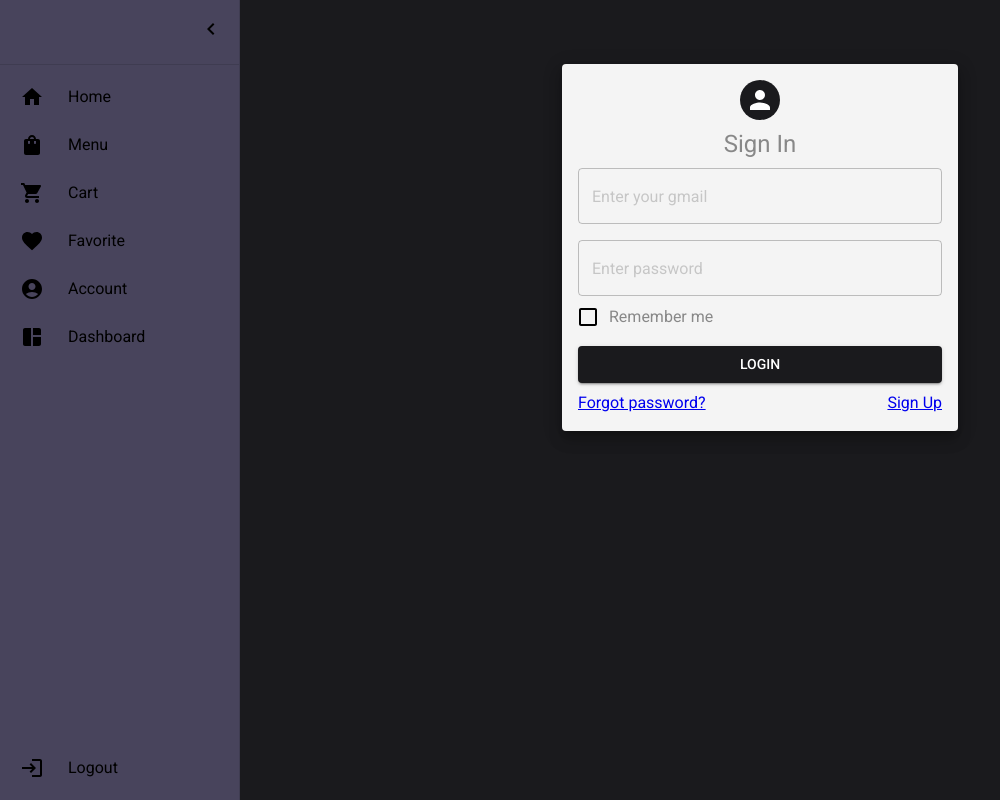
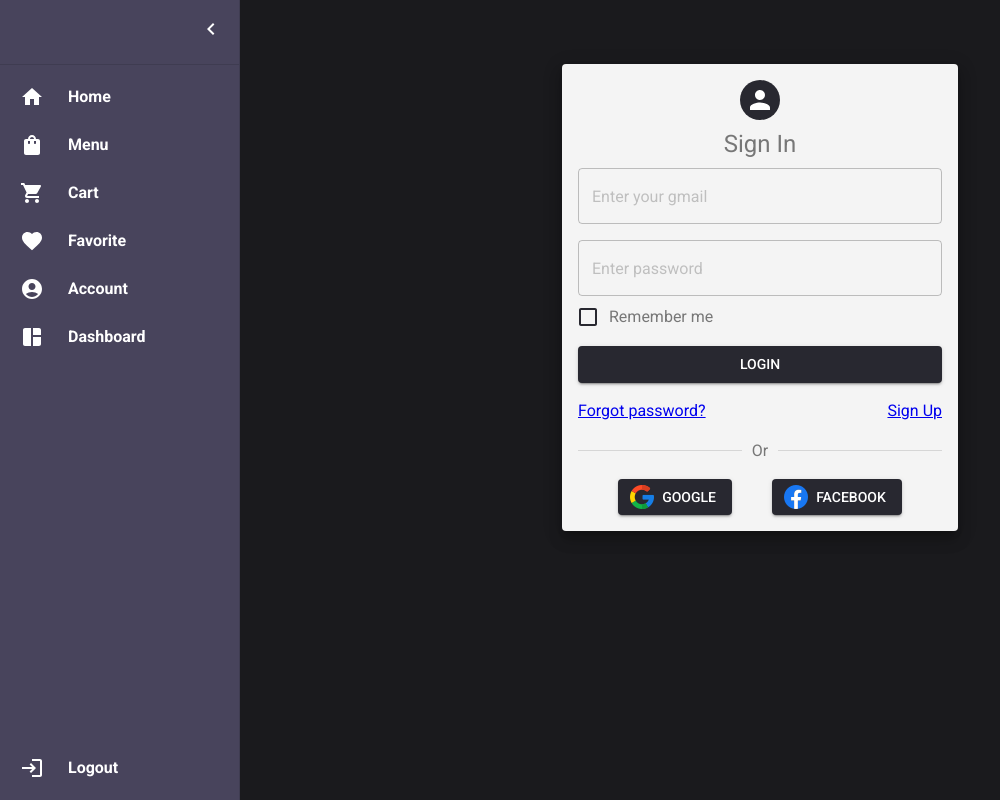
Before and after one commit to zerrorTwo/zerror-Two-Store, a React (Vite) app in the folder frontend/: page /login in a window 1280 px wide. Both pictures are taken after a click on the button "open drawer". Shown: the whole page, without its empty margins (0-1000 px from the left). Built offline with nearby package versions, Linux system fonts and the light colour scheme.

Commit message:
add icon fb gg

```diff
--- /dev/null
+++ b/frontend/src/components/ButtonWIthIcon.jsx
@@ -0,0 +1,21 @@
+import { Button } from "@mui/material";
+import { Link } from "react-router-dom";
+import PropTypes from "prop-types"; // Import PropTypes for prop validation
+
+function ButtonWithIcon({ text, icon, link }) {
+  return (
+    <Link to={link} style={{ textDecoration: "none" }}>
+      <Button variant="contained" startIcon={<img src={icon} alt="icon" />}>
+        {text}
+      </Button>
+    </Link>
+  );
+}
+
+ButtonWithIcon.propTypes = {
+  text: PropTypes.string.isRequired,
+  icon: PropTypes.string.isRequired,
+  link: PropTypes.string.isRequired,
+};
+
+export default ButtonWithIcon;
--- a/frontend/src/components/NavItem.jsx
+++ b/frontend/src/components/NavItem.jsx
@@ -6,6 +6,7 @@ import {
   ListItemIcon,
   ListItemText,
   Tooltip,
+  Typography,
 } from "@mui/material";
 import { useTheme } from "@mui/material/styles"; // Import useTheme
 
@@ -35,11 +36,18 @@ const NavItem = ({ to, icon, text, open = false, onClick = undefined }) => {
               {icon}
             </ListItemIcon>
             <ListItemText
-              primary={text}
-              sx={{
-                color: theme.palette.text.secondary, // Corrected color assignment
-                ...(open ? { opacity: 1 } : { opacity: 0 }), // Ternary to handle opacity based on 'open'
-              }}
+              primary={
+                <Typography
+                  variant="body1" // You can customize the variant if needed
+                  sx={{
+                    fontWeight: "bold", // Try bold font weight here
+                    color: theme.palette.text.secondary,
+                    opacity: open ? 1 : 0,
+                  }}
+                >
+                  {text}
+                </Typography>
+              }
             />
           </ListItemButton>
         </Tooltip>
--- a/frontend/src/components/Switcher.jsx
+++ b/frontend/src/components/Switcher.jsx
@@ -8,6 +8,7 @@ import {
   Menu,
   MenuItem,
   Tooltip,
+  Typography,
   useTheme,
 } from "@mui/material";
 import ArrowRightIcon from "@mui/icons-material/ArrowRight";
@@ -47,11 +48,18 @@ const Switcher = ({ icon, text, open = false, dropdownItems = [] }) => {
           </ListItemIcon>
 
           <ListItemText
-            primary={text}
-            sx={{
-              color: theme.palette.text.secondary,
-              ...(open ? { opacity: 1 } : { opacity: 0 }),
-            }}
+            primary={
+              <Typography
+                variant="body1" // You can customize the variant if needed
+                sx={{
+                  fontWeight: "bold", // Try bold font weight here
+                  color: theme.palette.text.secondary,
+                  opacity: open ? 1 : 0,
+                }}
+              >
+                {text}
+              </Typography>
+            }
           />
         </ListItemButton>
       </Tooltip>
--- a/frontend/src/pages/Auth/Login.jsx
+++ b/frontend/src/pages/Auth/Login.jsx
@@ -5,6 +5,7 @@ import {
   Checkbox,
   CircularProgress,
   Container,
+  Divider,
   FormControlLabel,
   Grid,
   Paper,
@@ -19,6 +20,7 @@ import { useState } from "react";
 import { useLoginMutation } from "../../redux/api/authApiSlice";
 import { toast } from "react-toastify"; // Import only toast
 import "react-toastify/dist/ReactToastify.css"; // Đảm bảo import CSS của Toastify
+import ButtonWithIcon from "../../components/ButtonWIthIcon";
 
 function Login() {
   // const urlParams = new URLSearchParams(window.location.search);
@@ -88,7 +90,15 @@ function Login() {
             onChange={handlePwdInput}
           />
           <FormControlLabel
-            control={<Checkbox value="remember" color="primary" />}
+            control={
+              <Checkbox
+                sx={{
+                  "& .MuiSvgIcon-root": { color: theme.palette.primary.main },
+                }}
+                value="remember"
+                color="primary"
+              />
+            }
             label="Remember me"
           />
           <Button type="submit" variant="contained" fullWidth sx={{ mt: 1 }}>
@@ -99,7 +109,7 @@ function Login() {
             )}
           </Button>
         </Box>
-        <Grid container justifyContent="space-between" sx={{ mt: 1 }}>
+        <Grid container justifyContent="space-between" sx={{ mt: 2 }}>
           <Grid item>
             <Link to="/forgot">Forgot password?</Link>
           </Grid>
@@ -107,6 +117,17 @@ function Login() {
             <Link to="/register">Sign Up</Link>
           </Grid>
         </Grid>
+
+        <Divider sx={{ my: 2 }}>Or</Divider>
+
+        <Grid container justifyContent="space-evenly" sx={{ mt: 2 }}>
+          <ButtonWithIcon text="Google" icon="/Assets/google.png" link="/" />
+          <ButtonWithIcon
+            text="Facebook"
+            icon="/Assets/facebook.png"
+            link="/"
+          />
+        </Grid>
       </Paper>
     </Container>
   );
--- a/frontend/src/pages/Auth/Register.jsx
+++ b/frontend/src/pages/Auth/Register.jsx
@@ -4,6 +4,7 @@ import {
   Button,
   CircularProgress,
   Container,
+  Divider,
   Grid,
   Paper,
   TextField,
@@ -17,6 +18,7 @@ import { useState } from "react";
 import { useRegisterMutation } from "../../redux/api/authApiSlice";
 import { useDispatch } from "react-redux";
 import { setCredentials } from "../../redux/features/auth/authSlice";
+import ButtonWithIcon from "../../components/ButtonWIthIcon";
 
 function Register() {
   const [userName, setUsername] = useState("");
@@ -117,6 +119,17 @@ function Register() {
             <Link to="/login">Have account? SignIn</Link>
           </Grid>
         </Grid>
+
+        <Divider sx={{ my: 2 }}>Or</Divider>
+
+        <Grid container justifyContent="space-evenly" sx={{ mt: 2 }}>
+          <ButtonWithIcon text="Google" icon="/Assets/google.png" link="/" />
+          <ButtonWithIcon
+            text="Facebook"
+            icon="/Assets/facebook.png"
+            link="/"
+          />
+        </Grid>
       </Paper>
     </Container>
   );
--- a/frontend/src/theme.js
+++ b/frontend/src/theme.js
@@ -3,7 +3,7 @@ import { createTheme } from "@mui/material/styles";
 const theme = createTheme({
   palette: {
     primary: {
-      main: "#1A1A1D", // Màu chính (ví dụ: màu đen)
+      main: "#282830", // Màu chính (ví dụ: màu đen)
     },
     secondary: {
       main: "#48445c", // Màu phụ (tùy chỉnh theo ý muốn)
@@ -13,8 +13,8 @@ const theme = createTheme({
       paper: "#f4f4f4", // Màu nền của các thành phần như Card, Paper
     },
     text: {
-      primary: "#888", // Màu chữ chính
-      secondary: "#000", // Màu chữ phụ
+      primary: "#777", // Màu chữ chính
+      secondary: "#FFF", // Màu chữ phụ
     },
   },
   typography: {
```
Also changed, not shown: frontend/public/Assets/facebook.png (added), frontend/public/Assets/google.png (added).
